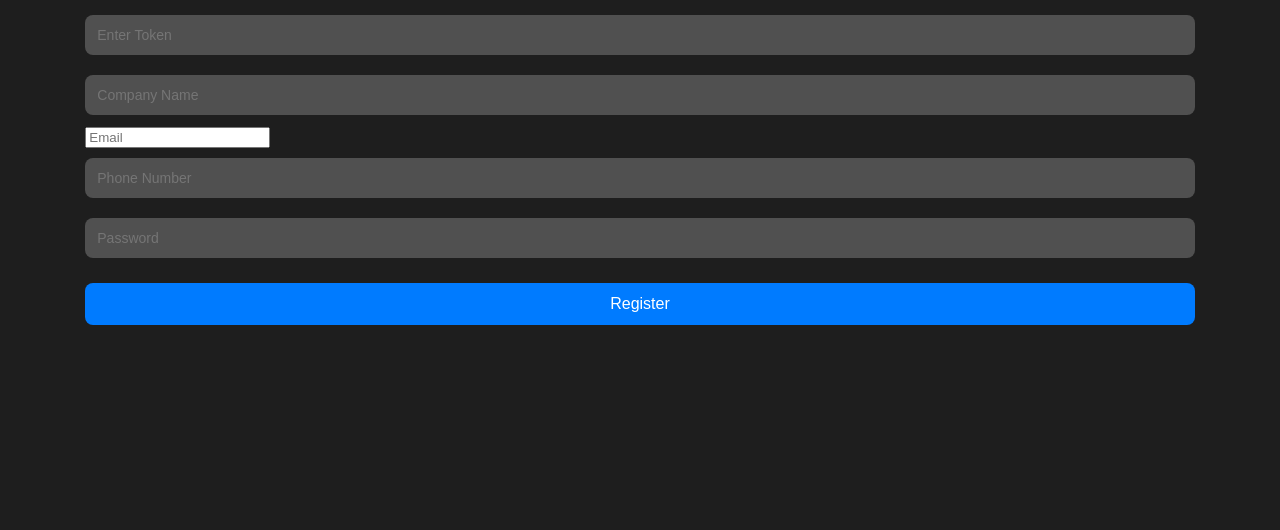
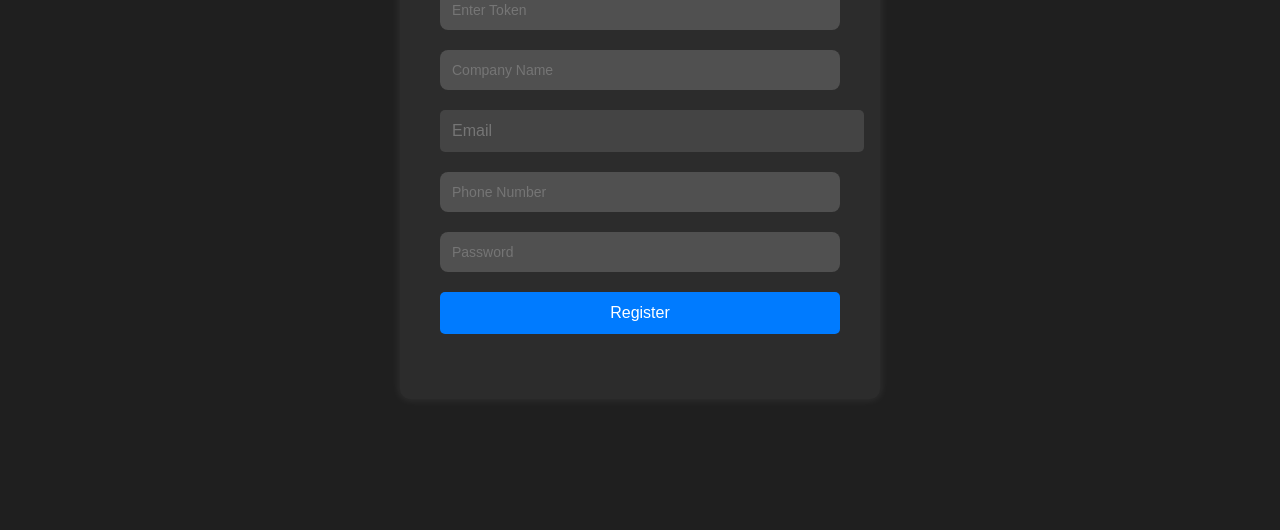
Before and after one commit to Popoeson/Blacklist_frontend, a website: page company-register.html in a window 1280 px wide. Shown: the part 270-800 px from the top of the page. Drawn offline with Linux system fonts and the light colour scheme.

Commit message:
Update company-register.html

```diff
--- a/company-register.html
+++ b/company-register.html
@@ -4,7 +4,52 @@
   <meta charset="UTF-8">
   <title>Company Registration</title>
   <link rel="stylesheet" href="form-styles.css">
+  <style>
+   body {
+      background-color: #1f1f1f;
+      color: #f0f0f0;
+      font-family: Arial, sans-serif;
+      display: flex;
+      justify-content: center;
+      align-items: center;
+      height: 100vh;
+    }
+    .container {
+      background-color: #2c2c2c;
+      padding: 40px;
+      border-radius: 10px;
+      box-shadow: 0 0 10px rgba(255, 255, 255, 0.1);
+      width: 100%;
+      max-width: 400px;
+    }
+    input, button {
+      width: 100%;
+      padding: 12px;
+      margin: 10px 0;
+      border: none;
+      border-radius: 5px;
+      font-size: 16px;
+    }
+    input {
+      background-color: #444;
+      color: #fff;
+    }
+    button {
+      background-color: #007bff;
+      color: #fff;
+      cursor: pointer;
+    }
+    button:hover {
+      background-color: #0056b3;
+    }
+    .error {
+      color: red;
+      margin-top: 10px;
+      text-align: center;
+    }
+</style>
 </head>
+
 <body>
   <div class="container">
     <h1>Company Registration</h1>
```
